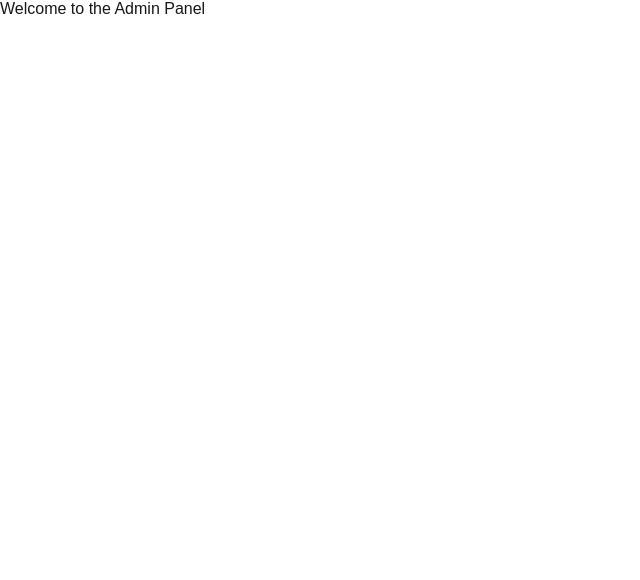
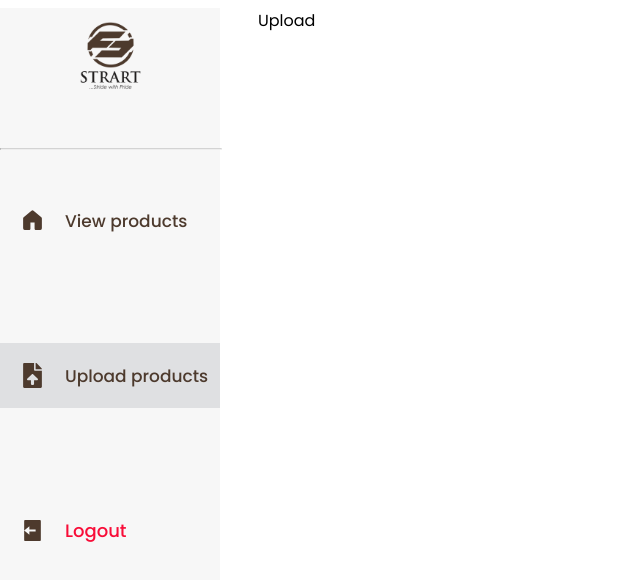
Before and after one commit to Gizzhy/strart-admin, a Next.js app: page / in a window 1280 px wide. Shown: the top 580 px of the page, without its empty margins (0-640 px from the left). Built offline with nearby package versions, Linux system fonts and the light colour scheme; no server answers; sample sign-in values are in the browser's storage.

Commit message:
sidebar built

```diff
--- /dev/null
+++ b/app/components/Sidebar.jsx
@@ -0,0 +1,48 @@
+import React from "react";
+import styles from "./sidebar.module.scss";
+import Image from "next/image";
+import logo from "../../assets/strart2.png";
+import { RiLogoutBoxFill } from "react-icons/ri";
+import { FaFileUpload } from "react-icons/fa";
+import { GoHomeFill } from "react-icons/go";
+
+const Sidebar = ({ setSelectedPage, selectedPage }) => {
+  const getActiveClass = (page) => (selectedPage === page ? styles.active : "");
+
+  return (
+    <>
+      <aside className={styles.sidebar}>
+        <div className={styles.sidebarHead}>
+          <Image src={logo} alt="dejyle" className={styles.logo} />
+          {/* <span className={styles.dej}>Dejyle Venture</span> */}
+        </div>
+        <hr className={styles.line} />
+        <div className={styles.sidebarLinks}>
+          <div
+            className={`${styles.view} ${getActiveClass("View")}`}
+            onClick={() => setSelectedPage("View")}
+          >
+            <GoHomeFill className={styles.sidebarIcons} />
+            <span className={styles.sidebarNav}>View products</span>
+          </div>
+          <div
+            className={`${styles.upload} ${getActiveClass("Upload")}`}
+            onClick={() => setSelectedPage("Upload")}
+          >
+            <FaFileUpload className={styles.sidebarIcons} />
+            <span className={styles.sidebarNav}>Upload products</span>
+          </div>
+          <div
+            className={`${styles.logout} ${getActiveClass("Logout")}`}
+            onClick={() => setSelectedPage("Logout")}
+          >
+            <RiLogoutBoxFill className={styles.sidebarIcons} />
+            <span className={styles.sidebarLogout}>Logout</span>
+          </div>
+        </div>
+      </aside>
+    </>
+  );
+};
+
+export default Sidebar;
--- /dev/null
+++ b/app/components/sidebar.module.scss
@@ -0,0 +1,77 @@
+$brown : #4d3a2d;
+
+
+.sidebar {
+    width: 220px;
+    height: 100vh;
+    background-color: #F7F7F7;
+    display: flex;
+    flex-direction: column;
+    justify-content: flex-start;
+    align-items: center;
+    // padding-top: 5px;
+    position: fixed;
+    left: 0;
+    z-index: 100;
+  }
+  .sidebarLinks .active {
+    background-color: #dfe0e2;
+
+  }
+
+  .sidebarHead{
+    display: inline-flex;
+    align-items: center;
+  }
+  .logo{
+    width: 110px;
+    height: 110px;
+    // height: 10%;
+  }
+
+  .line{
+    border-top: 1px #D3D3D3 solid;
+    width: 100%;
+    margin-top: 30px;
+  }
+  .sidebarLinks{
+    margin-top: 30px;
+
+  }
+  .upload, .view, .logout{
+    width: 220px;
+    height:65px;
+    display: inline-flex;
+    align-items: center;
+    font-size: 12px;
+    font-weight: 400;
+    margin-bottom: 90px;
+    cursor: pointer;
+  }
+  .view:hover, .upload:hover, .logout:hover{
+    background-color: #DFE0E2;
+
+  }
+  .sidebarIcons{
+    margin-left: 20px;
+    line-height: 18x;
+    font-size: 25px;
+    color: $brown;
+
+  }
+  .sidebarNav{
+    margin-left: 20px;
+    color: $brown;
+font-size: 17px;
+font-weight: 500;
+
+  }
+
+  .sidebarLogout{
+    color: #F80D38;
+    font-size: 18px;
+    font-weight: 500;
+    line-height: 17px;
+    margin-left: 20px;
+
+  }
--- a/app/globals.css
+++ b/app/globals.css
@@ -1,42 +1,4 @@
-:root {
-  --background: #ffffff;
-  --foreground: #171717;
-}
-
-@media (prefers-color-scheme: dark) {
-  :root {
-    --background: #0a0a0a;
-    --foreground: #ededed;
-  }
-}
-
-html,
-body {
-  max-width: 100vw;
-  overflow-x: hidden;
-}
-
-body {
-  color: var(--foreground);
-  background: var(--background);
-  font-family: Arial, Helvetica, sans-serif;
-  -webkit-font-smoothing: antialiased;
-  -moz-osx-font-smoothing: grayscale;
-}
-
-* {
-  box-sizing: border-box;
-  padding: 0;
-  margin: 0;
-}
-
 a {
   color: inherit;
   text-decoration: none;
 }
-
-@media (prefers-color-scheme: dark) {
-  html {
-    color-scheme: dark;
-  }
-}
--- /dev/null
+++ b/app/home.module.scss
@@ -0,0 +1,3 @@
+.mainPage{
+    margin-left: 250px;
+}
--- a/app/layout.js
+++ b/app/layout.js
@@ -1,27 +1,21 @@
-import { Geist, Geist_Mono } from "next/font/google";
-import "./globals.css";
+import "./globals.css"; // Make sure to include your global CSS
+import { Poppins } from "@next/font/google";
 
-const geistSans = Geist({
-  variable: "--font-geist-sans",
-  subsets: ["latin"],
-});
-
-const geistMono = Geist_Mono({
-  variable: "--font-geist-mono",
-  subsets: ["latin"],
+const poppins = Poppins({
+  subsets: ["latin"], // You can add other subsets if needed
+  weight: ["400", "500", "600", "700"], // Add font weights as required
+  style: ["normal"], // You can also include 'italic' if necessary
 });
 
 export const metadata = {
-  title: "Create Next App",
-  description: "Generated by create next app",
+  title: "Strart Admin Dashboard",
+  description: "Managing products on the go",
 };
 
 export default function RootLayout({ children }) {
   return (
-    <html lang="en">
-      <body className={`${geistSans.variable} ${geistMono.variable}`}>
-        {children}
-      </body>
+    <html lang="en" className={poppins.className}>
+      <body>{children}</body>
     </html>
   );
 }
--- a/app/page.jsx
+++ b/app/page.jsx
@@ -1,9 +1,44 @@
 "use client";
 
 import withAuth from "@/utils/withAuth";
+import React, { useState } from "react";
+import Sidebar from "./components/Sidebar";
+import Upload from "./sidebarcomp/Upload/Upload";
+import Logout from "./sidebarcomp/Logout/Logout";
+import View from "./sidebarcomp/View/View";
+import styles from "./home.module.scss";
 
 function Home() {
-  return <div>Welcome to the Admin Panel</div>;
+  const [selectedPage, setSelectedPage] = useState("Upload");
+  const renderPage = () => {
+    switch (selectedPage) {
+      // case "Overview":
+      //   return <Body navigateToPage={navigateToPage} />;
+      case "Upload":
+        return <Upload />;
+      case "View":
+        return <View />;
+      case "Logout":
+        return <Logout />;
+      default:
+        return <View />;
+    }
+  };
+  return (
+    <>
+      <Sidebar setSelectedPage={setSelectedPage} selectedPage={selectedPage} />
+      <main className={styles.mainPage}>{renderPage()}</main>
+    </>
+  );
 }
 
 export default withAuth(Home);
+
+// export const Dashboard = () => {
+//   const navigateToPage = (page, tab) => {
+//     if (page === "Messages" && tab) {
+//       localStorage.setItem("selectedTab", tab); // Store the selected tab
+//     }
+//     setSelectedPage(page);
+//   };
+// };
--- /dev/null
+++ b/app/sidebarcomp/Logout/Logout.jsx
@@ -0,0 +1,9 @@
+import React from 'react'
+
+const Logout = () => {
+  return (
+    <div>Logout</div>
+  )
+}
+
+export default Logout
--- /dev/null
+++ b/app/sidebarcomp/Upload/Upload.jsx
@@ -0,0 +1,9 @@
+import React from 'react'
+
+const Upload = () => {
+  return (
+    <div>Upload</div>
+  )
+}
+
+export default Upload
--- /dev/null
+++ b/app/sidebarcomp/View/View.jsx
@@ -0,0 +1,9 @@
+import React from 'react'
+
+const View = () => {
+  return (
+    <div>View</div>
+  )
+}
+
+export default View
--- a/package.json
+++ b/package.json
@@ -13,6 +13,7 @@
     "next": "15.1.3",
     "react": "^19.0.0",
     "react-dom": "^19.0.0",
+    "react-icons": "^5.4.0",
     "sass": "^1.83.1"
   },
   "devDependencies": {
```
Also changed, not shown: 1 other file (tests, documents, lock files or other folders).
